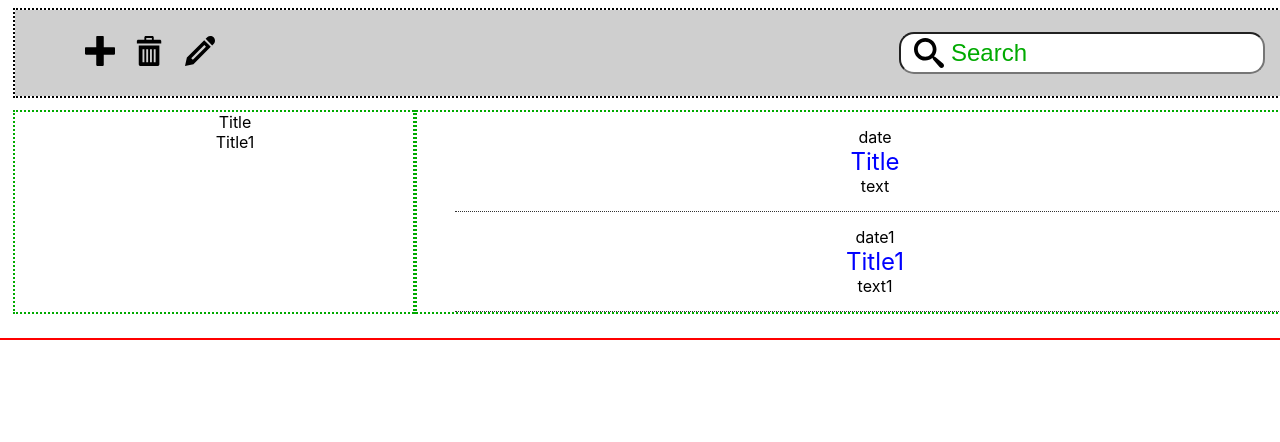
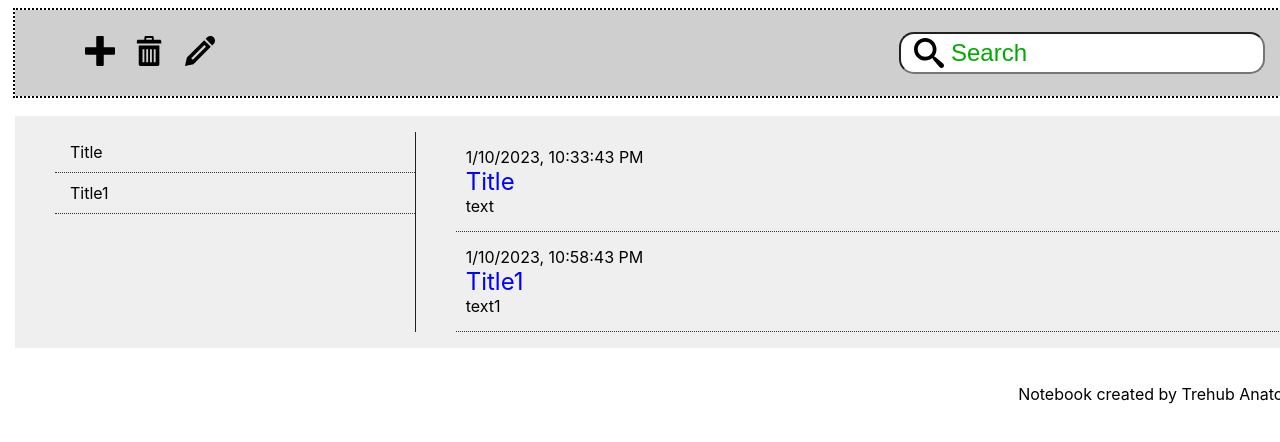
Before and after one commit to anatoliitrehub/simple-notebook, a React (Create React App) app: page / in a window 1280 px wide. Shown: the top 442 px of the page. Built offline with nearby package versions, Linux system fonts and the light colour scheme.

Commit message:
add search, add create note, add context

```diff
--- a/src/App.js
+++ b/src/App.js
@@ -3,21 +3,118 @@ import "./App.scss";
 import SearchBox from "./components/SearchBox/SearchBox";
 import Sidebar from "./components/Sidebar/Sidebar";
 import Workspace from "./components/Workspace/Workspace";
+import { Modal } from "./components/Modal/Modal";
+import { NotesContext } from "./Context/Context";
+
+import React, { useState } from "react";
+
+// const NotesContext = React.createContext(null);
+
+const initNotes = [
+  {
+    date: 1673390023766,
+    title: "Title",
+    text: "text",
+  },
+  {
+    date: 1673391523766,
+    title: "Title1",
+    text: "text1",
+  },
+];
 
 function App() {
+  const [notes, setNotes] = useState(initNotes);
+  const [filter, setFilter] = useState("");
+  const [modalOpen, setModalOpen] = useState(false);
+  const [title, setTitle] = useState("");
+  const [content, setContent] = useState("");
+  const [formInput, setFormInput] = useState({
+    title: "",
+    content: "",
+  });
+  const newNote = () => {
+    setNotes([
+      ...notes,
+      {
+        date: Date.now(),
+        title: "New note",
+        content: "",
+      },
+    ]);
+    const timeNote = new Date().toLocaleString();
+  };
+  const editNote = () => {};
+  const deleteNote = () => {};
+
+  const filterNote = (filterWord) => {
+    setFilter(filterWord);
+  };
+
+  const handlerForm = (ev) => {
+    ev.preventDefault();
+    setFormInput({ title, content });
+    setTitle("");
+    setContent("");
+    setModalOpen(false);
+    ev.target.reset();
+  };
+
+  const handlerInput = (ev) => {
+    ev.preventDefault();
+    console.log(formInput);
+    const { name, value } = ev.target;
+    name === "title" ? setTitle(value) : setContent(value);
+    // setFormInput({ [name]: value });
+  };
+
   return (
+    <>
+      <NotesContext.Provider
+        value={{ notes, filter, newNote, editNote, deleteNote, filterNote }}
+      >
+        <header>
           <div className="container">
-      <header>
             <div className="header_sideBar">
               <Sidebar />
               <SearchBox />
             </div>
+          </div>
         </header>
         <main>
+          <div className="container">
             <Workspace />
+          </div>
         </main>
-      <footer></footer>
+
+        <footer>
+          <div className="container">
+            <p style={{ textAlign: "right" }}>
+              Notebook created by Trehub Anatolii
+            </p>
           </div>
+        </footer>
+        {modalOpen && (
+          <Modal>
+            <form onSubmit={handlerForm}>
+              <input
+                type="text"
+                name="title"
+                placeholder="Title"
+                onChange={handlerInput}
+              ></input>
+              <input
+                type="text"
+                name="content"
+                placeholder="Note content"
+                onChange={handlerInput}
+              ></input>
+              <button type="submit">Apply</button>
+            </form>
+          </Modal>
+        )}
+      </NotesContext.Provider>
+    </>
   );
 }
 
--- a/src/App.scss
+++ b/src/App.scss
@@ -8,7 +8,7 @@ text-align: center;
 padding: 10px 15px;
 width:100%;
 
-outline: 2px solid #FF0000;
+// outline: 2px solid #FF0000;
   @media screen and (min-width:480px){
     width:480px;
 
--- /dev/null
+++ b/src/Context/Context.js
@@ -0,0 +1,3 @@
+import React from "react";
+
+export const NotesContext = React.createContext(null);
--- a/src/components/ListItem/ListItem.js
+++ b/src/components/ListItem/ListItem.js
@@ -2,10 +2,11 @@ import st from "./ListenItem.module.css";
 
 const ListItem = ({ note }) => {
   const { date, title, text } = note;
+  const dateNote = new Date(date).toLocaleString();
   return (
     <>
       <li className={st.list}>
-        <span>{date}</span>
+        <span>{dateNote}</span>
         <span className={st.title}>{title}</span>
         <span>{text}</span>
       </li>
--- /dev/null
+++ b/src/components/Modal/Modal.js
@@ -0,0 +1,21 @@
+const styles = {
+  backgroundColor: "#333333",
+  opacity: "0.5",
+  position: "absolute",
+  top: "0",
+  display: "flex",
+  justifyContent: "center",
+  alignItems: "center",
+  width: "100%",
+  height: "100%",
+};
+
+export const Modal = ({ children }) => {
+  return (
+    <>
+      <div style={styles}>
+        <div>{children}</div>
+      </div>
+    </>
+  );
+};
--- a/src/components/SearchBox/SearchBox.js
+++ b/src/components/SearchBox/SearchBox.js
@@ -1,7 +1,20 @@
 import st from "./SearchBox.module.css";
 import icons from "../../images/sprite.svg";
+import { useState } from "react";
+import { useContext, useEffect } from "react";
+import { NotesContext } from "../../Context/Context";
 
 const SearchBox = () => {
+  const [text, setText] = useState("");
+  const { filterNote } = useContext(NotesContext);
+  // console.log(notes);
+
+  useEffect(() => {
+    filterNote(text);
+    console.log(text);
+  }, [text, filterNote]);
+
+  // console.log(notes.filter((note) => note.title.toLowerCase().includes(text)));
   return (
     <>
       {/* <div className={st.title}>SearchBox</div> */}
@@ -9,7 +22,13 @@ const SearchBox = () => {
         <svg className={st.icon}>
           <use href={`${icons}#icon-search`}></use>
         </svg>
-        <input type="text" className={st.input} placeholder="Search" />
+        <input
+          type="text"
+          className={st.input}
+          placeholder="Search"
+          onChange={(ev) => setText(ev.target.value.toLowerCase().trim())}
+          value={text}
+        />
       </div>
     </>
   );
--- a/src/components/Sidebar/Sidebar.js
+++ b/src/components/Sidebar/Sidebar.js
@@ -1,12 +1,15 @@
 import st from "./Sidebar.module.css";
 import icons from "../../images/sprite.svg";
+import { NotesContext } from "../../Context/Context";
+import { useContext } from "react";
 
 const Sidebar = () => {
+  const { newNote } = useContext(NotesContext);
   return (
     <>
       {/* <div className={st.title}>Sidebar</div> */}
       <ul className={st.list}>
-        <li>
+        <li onClick={() => newNote()}>
           <svg className={st.icon}>
             <use href={`${icons}#icon-plus`}></use>
           </svg>
--- a/src/components/Workspace/Workspace.js
+++ b/src/components/Workspace/Workspace.js
@@ -1,23 +1,17 @@
+import { NotesContext } from "../../Context/Context";
+import { useContext } from "react";
 import ListItem from "../ListItem/ListItem";
 import st from "./Workspace.module.scss";
 
 const Workspace = () => {
-  const notes = [
-    {
-      date: "date",
-      title: "Title",
-      text: "text",
-    },
-    {
-      date: "date1",
-      title: "Title1",
-      text: "text1",
-    },
-  ];
+  const { notes, filter } = useContext(NotesContext);
+  // console.log(notes);
+  const filtered = notes.filter((note) =>
+    note.title.toLowerCase().includes(filter)
+  );
 
   return (
     <>
-      {/* <p className={st.title}>Workspace</p> */}
       <div className={st.wrapper}>
         <ul className={st.listNotes}>
           {notes &&
@@ -30,11 +24,12 @@ const Workspace = () => {
                 </>
               );
             })}
+          {!notes && <li className={st.item}>There are no notes yet</li>}
         </ul>
 
         <ul className={st.listItems}>
-          {notes &&
-            notes.map((note) => {
+          {filtered &&
+            filtered.map((note) => {
               return (
                 <>
                   <ListItem key={1000 * Math.random()} note={note} />
--- a/src/components/Workspace/Workspace.module.scss
+++ b/src/components/Workspace/Workspace.module.scss
@@ -5,12 +5,15 @@
 
 .wrapper{
     display: flex;
+    text-align: left;
+    background-color: #efefef;
 }
 
 .listNotes{
     list-style-type: none;
     width: 100%;
-    outline: 2px dotted #00aa00;
+    // outline: 2px dotted #00aa00;
+    border-right: 1px double #212121;
 
     @media screen and (min-width:480px) {
         width:30%;
@@ -21,7 +24,7 @@
 .listItems{
     list-style-type: none;
     width: 100%;
-    outline: 2px dotted #00aa00;
+    // outline: 2px dotted #00aa00;
 
     @media screen and (min-width:480px) {
         width:70%;
@@ -29,12 +32,15 @@
 
 }
 
-.items{
-    width: 100%;
-    outline: 2px dotted #00aa00;
+.item{
+    // width: 100%;
+    // outline: 2px dotted #00aa00;
+padding: 10px 15px;
+    border-bottom: 1px dotted #333333;
 
-    @media screen and (min-width:480px) {
-        width:70%;
-    }
+
+    // @media screen and (min-width:480px) {
+    //     width:70%;
+    // }
 
 }
```
Also changed, not shown: 2 other files (tests, documents, lock files or other folders). Lines whose indentation alone changed are shown as unchanged.
